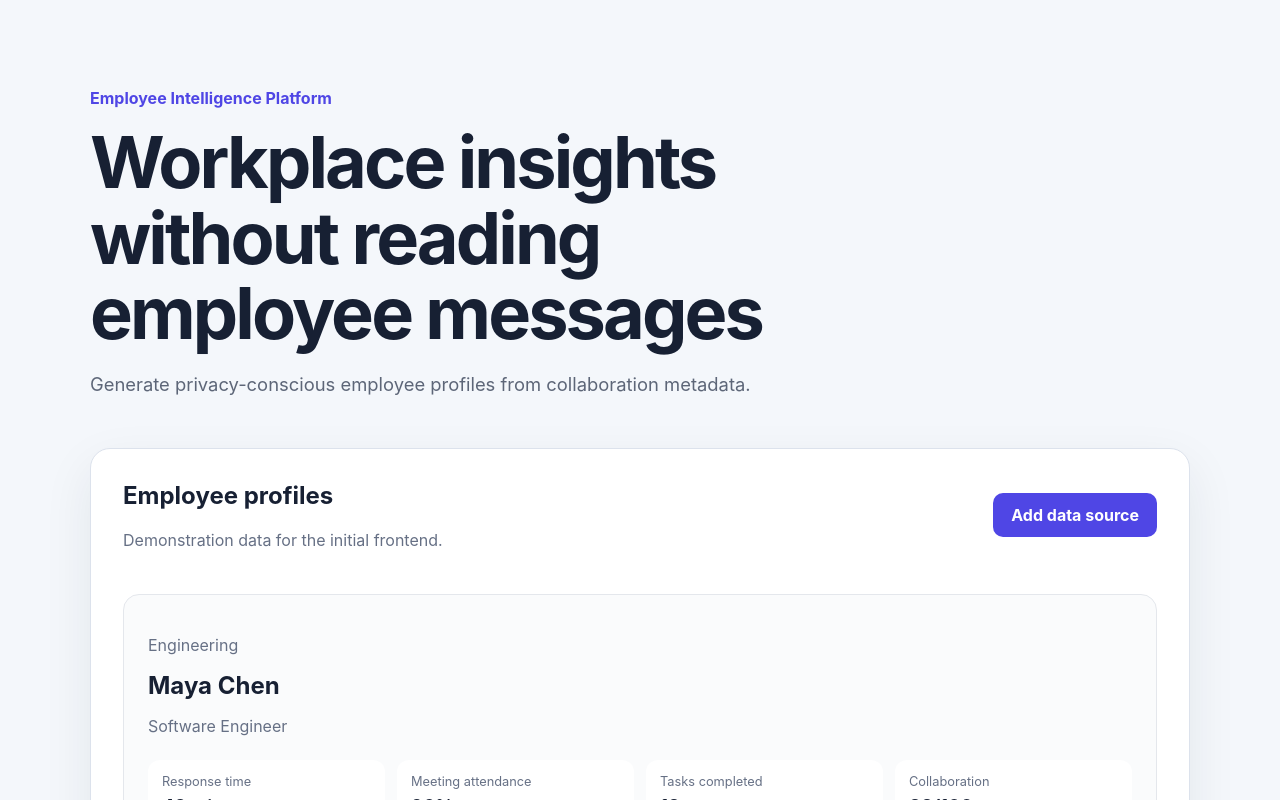
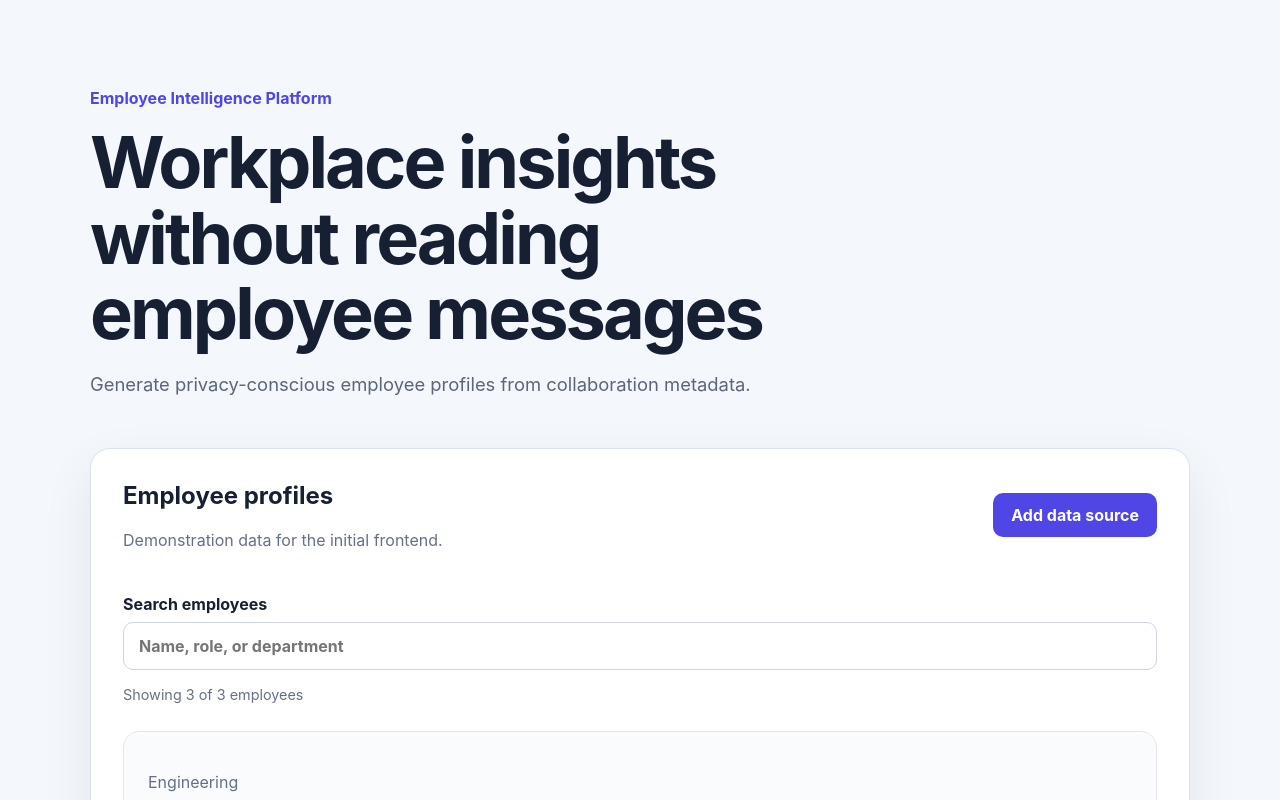
Before and after one commit to rabdeta/TeamLens, a React (Vite) app in the folder frontend/: page / in a window 1280 px wide. Shown: the top 800 px of the page. Built offline with nearby package versions, Linux system fonts and the light colour scheme.

Commit message:
Add employee profile search

```diff
--- a/frontend/src/App.css
+++ b/frontend/src/App.css
@@ -124,3 +124,30 @@ button:hover {
     grid-template-columns: repeat(2, 1fr);
   }
 }
+
+.search {
+  display: grid;
+  gap: 8px;
+  margin-top: 28px;
+  font-weight: 700;
+}
+
+.search input {
+  width: 100%;
+  padding: 13px 15px;
+  border: 1px solid #cfd5df;
+  border-radius: 10px;
+  color: #172033;
+  background: white;
+  font: inherit;
+}
+
+.search input:focus {
+  border-color: #4f46e5;
+  outline: 3px solid rgb(79 70 229 / 15%);
+}
+
+.result-count {
+  margin: 16px 0 0;
+  font-size: 0.9rem;
+}
--- a/frontend/src/App.tsx
+++ b/frontend/src/App.tsx
@@ -1,8 +1,18 @@
+import { useState } from 'react'
 import './App.css'
 import EmployeeCard from './components/EmployeeCard'
 import { mockEmployees } from './data/mockEmployees'
 
 function App() {
+  const [searchTerm, setSearchTerm] = useState('')
+
+  const filteredEmployees = mockEmployees.filter((employee) => {
+    const searchableText =
+      `${employee.name} ${employee.role} ${employee.department}`.toLowerCase()
+
+    return searchableText.includes(searchTerm.toLowerCase())
+  })
+
   return (
     <main>
       <header>
@@ -23,8 +33,22 @@ function App() {
           <button type="button">Add data source</button>
         </div>
 
+        <label className="search">
+          <span>Search employees</span>
+          <input
+            type="search"
+            value={searchTerm}
+            onChange={(event) => setSearchTerm(event.target.value)}
+            placeholder="Name, role, or department"
+          />
+        </label>
+
+        <p className="result-count">
+          Showing {filteredEmployees.length} of {mockEmployees.length} employees
+        </p>
+
         <div className="employee-grid">
-          {mockEmployees.map((employee) => (
+          {filteredEmployees.map((employee) => (
             <EmployeeCard key={employee.id} employee={employee} />
           ))}
         </div>
```
